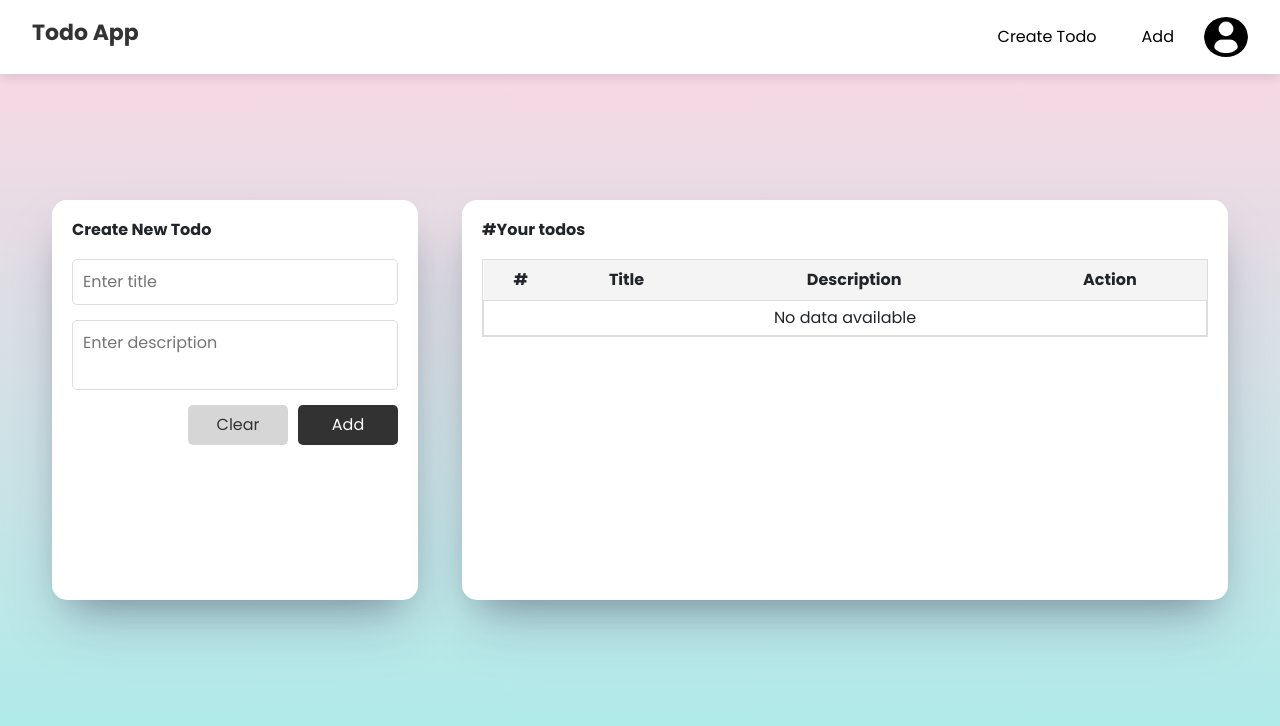
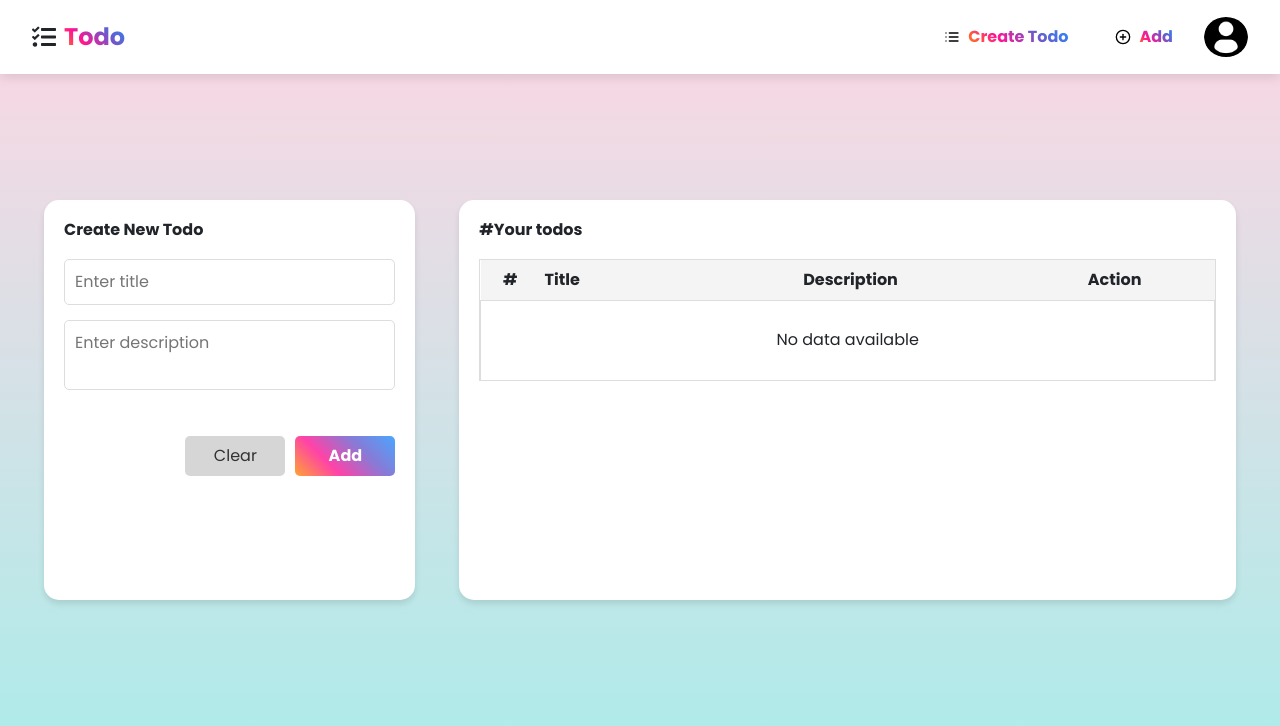
Before and after one commit to nidhipatel58/curd-project, a React (Create React App) app in the folder frontend/: page /todo in a window 1280 px wide. Shown: the top 726 px of the page. Built offline with nearby package versions, Linux system fonts and the light colour scheme; sample sign-in values are in the browser's storage.

Commit message:
All flow completed

```diff
--- a/frontend/src/Components/Login/login.jsx
+++ b/frontend/src/Components/Login/login.jsx
@@ -53,6 +53,7 @@ function Login({ setIsLoggedIn }) {
       stopLoading();
     }
     setIsTouched(false);
+    setError("");
   };
 
   const handleChange = (setter) => (e) => {
@@ -121,7 +122,7 @@ function Login({ setIsLoggedIn }) {
                   textDecoration: "underline",
                 }}
               >
-                SignUp
+                Create One.
               </span>
             </p>
           </div>
--- a/frontend/src/Components/Navbar/Navbar.css
+++ b/frontend/src/Components/Navbar/Navbar.css
@@ -18,10 +18,29 @@
 }
 
 .logo {
-  font-size: 22px;
+  display: flex;
+  align-items: center;
+  justify-content: center;
+  font-size: 1.5rem;
   font-weight: bold;
-  color: #333;
+  gap: 8px;
 }
+
+.logo-icon {
+  font-size: 1.5rem;
+}
+
+.gradient-text {
+  background: linear-gradient(45deg, #ff8c00, #ff1493, #6a5acd, #1e90ff);
+  background-clip: text;
+  -webkit-background-clip: text; /* For WebKit browsers (Chrome, Safari) */
+  -moz-background-clip: text; /* For Mozilla Firefox (Older versions) */
+  -o-background-clip: text; /* For Opera (Older versions) */
+  -ms-background-clip: text; /* For Internet Explorer (Not widely supported) */
+  color: transparent;
+  font-weight: bold;
+}
+
 
 .nav-buttons {
   display: flex;
@@ -29,16 +48,32 @@
   gap: 15px;
 }
 
-.nav-button,
-.create-todo-btn {
+.nav-btn {
+  display: flex;
+  align-items: center;
+  justify-content: center;
+  gap: 8px;
+  padding: 10px 16px;
+  border-radius: 5px;
   background: transparent;
-  color: #000000;
+  cursor: pointer;
   border: none;
-  padding: 10px 15px;
-  border-radius: 6px;
-  cursor: pointer;
-  font-size: 16px;
-  transition: background 0.3s ease;
+  color: black; /* Default text color */
+  font-weight: bold;
+  transition: background 0.3s ease, color 0.3s ease;
+}
+
+.nav-btn span {
+  background: linear-gradient(45deg, #ff8c00, #ff1493, #6a5acd, #1e90ff);
+  -webkit-background-clip: text;
+  background-clip: text;
+  color: transparent;
+  font-weight: bold;
+}
+
+.nav-btn:hover {
+  background: #f4f4f4; /* Light gray background on hover */
+  color: black; /* Keeps text color black */
 }
 
 .profile-dropdown {
@@ -63,19 +98,15 @@
 
 .dropdown-menu {
   position: absolute;
-  top: 50px;
+  top: 70px;
   right: 0;
   background: white;
-  border-radius: 6px;
-  box-shadow: 0 4px 8px rgba(0, 0, 0, 0.1);
+  width: 200px; /* Increased width */
+  border-radius: 8px;
+  box-shadow: 0px 4px 6px rgba(0, 0, 0, 0.1);
   padding: 10px;
   display: none;
   flex-direction: column;
-  min-width: 180px;
-  opacity: 0;
-  transform: translateY(-10px);
-  transition: opacity 0.3s ease, transform 0.3s ease;
-  z-index: 1100;
 }
 
 .dropdown-menu.active {
@@ -87,14 +118,20 @@
 .dropdown-menu button {
   background: none;
   border: none;
-  padding: 10px 12px;
+  display: flex;
+  align-items: center;
+  padding: 10px;
   width: 100%;
   text-align: left;
   font-size: 14px;
   cursor: pointer;
-  transition: background 0.2s ease-in-out;
+  transition: background 0.3s ease;
+}
+.dropdown-menu button:hover {
+  background: #f4f4f4;
 }
 
-.dropdown-menu button:hover {
-  background: #f5f5f5;
+.dropdown-menu button svg {
+  margin-right: 10px;
+  font-size: 18px;
 }
--- a/frontend/src/Components/Navbar/Navbar.jsx
+++ b/frontend/src/Components/Navbar/Navbar.jsx
@@ -1,8 +1,9 @@
 import { useState, useEffect, useRef } from "react";
 import { useNavigate } from "react-router-dom";
+import { FiLogOut, FiUser, FiLock, FiPlusCircle, FiList, FiLogIn } from "react-icons/fi"; // Added Sign In icon
+import { FaTasks } from "react-icons/fa"; // Logo icon
+import profileImg from "../../assets/profile.png";
 import "./Navbar.css";
-import profileImg from "../../assets/profile.png";
-import ButtonComponent from "../Button/Button.component";
 
 const Navbar = ({ isLoggedIn, setIsLoggedIn }) => {
   const [showDropdown, setShowDropdown] = useState(false);
@@ -10,11 +11,7 @@ const Navbar = ({ isLoggedIn, setIsLoggedIn }) => {
   const dropdownRef = useRef(null);
 
   const handleLogout = () => {
-    localStorage.removeItem("isLoggedIn");
-    localStorage.removeItem("token");
-    localStorage.removeItem("id");
-    localStorage.removeItem("Username");
-    localStorage.removeItem("Email");
+    localStorage.clear();
     setIsLoggedIn(false);
     setShowDropdown(false);
     navigate("/");
@@ -25,20 +22,15 @@ const Navbar = ({ isLoggedIn, setIsLoggedIn }) => {
     navigate("/profile");
   };
 
-
   const handleChangePasswordClick = () => {
     setShowDropdown(false);
     navigate("/changepassword");
   };
 
-
-
-  // Toggle dropdown :-
   const toggleDropdown = () => {
     setShowDropdown((prev) => !prev);
   };
 
-  // Close dropdown:-
   useEffect(() => {
     const handleClickOutside = (event) => {
       if (dropdownRef.current && !dropdownRef.current.contains(event.target)) {
@@ -55,40 +47,39 @@ const Navbar = ({ isLoggedIn, setIsLoggedIn }) => {
   return (
     <nav className="navbar">
       <div className="container">
-        <h4 className="logo">Todo App</h4>
+        {/* Logo with icon */}
+        <div className="logo">
+          <FaTasks className="logo-icon" />
+          <span className="gradient-text">Todo</span>
+        </div>
 
         <div className="nav-buttons">
           {!isLoggedIn ? (
-            <button className="nav-button" onClick={() => navigate("/login")}>
-              Sign In
+            <button className="nav-btn" onClick={() => navigate("/login")}>
+              <FiLogIn className="icon" /> <span>Sign In</span>
             </button>
           ) : (
             <>
-              <button
-                className="create-todo-btn"
-                onClick={() => {
-                  navigate("/todo");
-                }}
-              >
-                Create Todo
+              <button className="nav-btn" onClick={() => navigate("/todo")}>
+                <FiList className="icon" /> <span>Create Todo</span>
               </button>
-              <button
-                className="create-todo-btn"
-                onClick={() => {
-                  navigate("/addtodo");
-                }}
-              >
-                Add
+              <button className="nav-btn" onClick={() => navigate("/addtodo")}>
+                <FiPlusCircle className="icon" /> <span>Add</span>
               </button>
               <div className="profile-dropdown" ref={dropdownRef}>
                 <button className="profile-btn" onClick={toggleDropdown}>
                   <img src={profileImg} alt="Profile" className="profile-img" />
                 </button>
-                <div className={`dropdown-menu ${showDropdown ? "active" : ""}`}
-                >
-                  <button onClick={handleProfileClick}>My Account</button>
-                  <button onClick={handleChangePasswordClick}>Change Password</button>
-                  <button onClick={handleLogout}>Logout</button>
+                <div className={`dropdown-menu ${showDropdown ? "active" : ""}`}>
+                  <button className="dropdown-item" onClick={handleProfileClick}>
+                    <FiUser className="icon" /> My Account
+                  </button>
+                  <button className="dropdown-item" onClick={handleChangePasswordClick}>
+                    <FiLock className="icon" /> Change Password
+                  </button>
+                  <button className="dropdown-item logout-btn" onClick={handleLogout}>
+                    <FiLogOut className="icon" /> Logout
+                  </button>
                 </div>
               </div>
             </>
--- a/frontend/src/Components/Profile/profile.css
+++ b/frontend/src/Components/Profile/profile.css
@@ -1,6 +1,6 @@
 .wrapper {
   position: relative;
-  height: 585px;
+  height: 550px;
   width: 420px;
   border-radius: 12px;
   background-image: linear-gradient(-225deg, #e3fdf5 50%, #ffe6fa 50%);
--- a/frontend/src/Components/Signup/signup.jsx
+++ b/frontend/src/Components/Signup/signup.jsx
@@ -31,6 +31,7 @@ function Signup() {
             ResponseHandler.error(err);
         }
         setIsTouched(false);
+        setError("");
     };
 
 
--- a/frontend/src/Components/Todo/Addtodo.jsx
+++ b/frontend/src/Components/Todo/Addtodo.jsx
@@ -39,11 +39,12 @@ let AddTodo = () => {
   const clearInputs = () => {
     setInputs({ title: "", description: "" });
     setIsTouched(false);
+    setError("");
   };
 
   const submitTodo = async () => {
     const { title, description } = inputs;
-    if (!ValidationError.isTodoValidate(inputs.title,inputs.description,setError)) {
+    if (!ValidationError.isTodoValidate(inputs.title, inputs.description, setError)) {
       return;
     }
 
@@ -57,6 +58,7 @@ let AddTodo = () => {
 
     setInputs({ title: "", description: "" });
     setIsTouched(false);
+    setError("");
   };
 
   return (
@@ -65,7 +67,9 @@ let AddTodo = () => {
         <div className="row">
           <div className="col-lg-4">
             <div className="todo-card">
-              <h6 className="todo-form-title"></h6>
+              <h6 className="todo-form-title">
+                Add New Todo
+              </h6>
               <input
                 type="text"
                 name="title"
@@ -73,6 +77,7 @@ let AddTodo = () => {
                 className="form-input"
                 value={inputs.title}
                 onChange={handleChange}
+                maxLength={50}
               />
               <textarea
                 name="description"
@@ -80,15 +85,37 @@ let AddTodo = () => {
                 className="form-input"
                 value={inputs.description}
                 onChange={handleChange}
+                maxLength={100}
               />
-              {error && <span className="error">{error}</span>}
+              <div style={{
+                display: "flex",
+                justifyContent: "space-between",
+                alignItems: "center",
+                fontSize: "12px",
+                marginTop: "5px",
+                padding: "0 5px",
+                minHeight: "16px"
+              }}>
+                <span style={{ color: "red", fontSize: "14px", visibility: error ? "visible" : "hidden" }}>
+                  {error || "Placeholder"}
+                </span>
+              </div>
+
+
               <div className="button-group">
-                <ButtonComponent
+                <button
                   className="btn-clear"
                   onClick={clearInputs}
-                  text="Clear"
-                  disabled={!inputs.title && !inputs.description}
-                />
+                  disabled={!(inputs.title && inputs.description)}
+                  style={{
+                    cursor: !(inputs.title && inputs.description)
+                      ? "not-allowed"
+                      : "pointer",
+                    opacity: !(inputs.title && inputs.description) ? 0.8 : 1,
+                  }}
+                >
+                  Clear
+                </button>
                 <button
                   className="btn-submit"
                   onClick={submitTodo}
@@ -98,7 +125,7 @@ let AddTodo = () => {
                       !inputs.title || !inputs.description
                         ? "not-allowed"
                         : "pointer",
-                    opacity: !inputs.title || !inputs.description ? 0.4 : 1,
+                    opacity: !inputs.title || !inputs.description ? 0.8 : 1,
                   }}
                 >
                   Add
--- a/frontend/src/Components/Todo/Todo.component.jsx
+++ b/frontend/src/Components/Todo/Todo.component.jsx
@@ -95,6 +95,7 @@ function Todo() {
     setIsUpdating(false);
     setUpdateId(null);
     setIsTouched(false);
+    setError("");
   };
 
   const clearInputs = () => {
@@ -102,6 +103,7 @@ function Todo() {
     setIsUpdating(false);
     setUpdateId(null);
     setIsTouched(false);
+    setError("");
   };
 
   const editTodo = (todo) => {
@@ -119,6 +121,7 @@ function Todo() {
     setIsUpdating(true);
     setUpdateId(todo.id);
     setIsTouched(false);
+    setError("");
   };
 
   const confirmDelete = (todoId) => {
@@ -157,6 +160,7 @@ function Todo() {
                   className="form-input"
                   value={inputs.title}
                   onChange={handleChange}
+                  maxLength={50}
                 />
                 <textarea
                   name="description"
@@ -164,18 +168,33 @@ function Todo() {
                   className="form-input"
                   value={inputs.description}
                   onChange={handleChange}
+                  maxLength={100}
                 />
-                {error && <span className="error">{error}</span>}
+                <div style={{
+                  display: "flex",
+                  justifyContent: "space-between",
+                  alignItems: "center",
+                  fontSize: "12px",
+                  marginTop: "5px",
+                  padding: "0 5px",
+                  minHeight: "16px"
+                }}>
+                  <span style={{ color: "red", fontSize: "14px", visibility: error ? "visible" : "hidden" }}>
+                    {error || "Placeholder"}
+                  </span>
+                </div>
+
+
                 <div className="button-group">
                   <button
                     className="btn-clear"
                     onClick={clearInputs}
-                    disabled={!(inputs.title && inputs.description)} // Only enabled if both fields are non-empty
+                    disabled={!(inputs.title && inputs.description)}
                     style={{
                       cursor: !(inputs.title && inputs.description)
                         ? "not-allowed"
-                        : "pointer", // Disable cursor if one of the fields is empty
-                      opacity: !(inputs.title && inputs.description) ? 0.8 : 1, // Lower opacity when disabled
+                        : "pointer",
+                      opacity: !(inputs.title && inputs.description) ? 0.8 : 1,
                     }}
                   >
                     Clear
--- a/frontend/src/Components/Todo/Todo.css
+++ b/frontend/src/Components/Todo/Todo.css
@@ -9,7 +9,6 @@
 
 .center-container {
   width: 100%;
-  max-width: 1200px;
   display: flex;
   flex-direction: column;
   align-items: center;
@@ -54,21 +53,28 @@
 .form-input {
   width: 100%;
   padding: 10px;
-  margin-bottom: 15px;
   border: 1px solid #ddd;
   border-radius: 5px;
   font-size: 16px;
+}
+
+.form-input[name="title"] {
+  margin-bottom: 15px;
+}
+
+.form-input[name="description"] {
+  margin-bottom: 5px;
 }
 
 .button-group {
   display: flex;
   justify-content: flex-end;
   gap: 10px;
+  margin-top: 15px;
 }
 
 .btn-clear,
-.btn-submit,
-.btn-delete {
+.btn-submit {
   font-size: 16px;
   border-radius: 5px;
   width: 100px;
@@ -90,13 +96,22 @@
 }
 
 .btn-submit {
-  background-color: #000000;
+  background: linear-gradient(45deg, #ff8c00, #ff1493, #6a5acd, #1e90ff);
+  border: none;
   color: white;
-  transition: background-color 0.3s ease;
+  font-size: 16px;
+  font-weight: bold;
+  border-radius: 5px;
+  width: 100px;
+  text-align: center;
+  cursor: pointer;
+  padding: 8px;
+  transition: opacity 0.3s ease, transform 0.2s ease;
 }
 
+/* Add a subtle hover effect */
 .btn-submit:hover {
-  background-color: #333333;
+  opacity: 0.9;
 }
 
 .table-container {
@@ -107,9 +122,9 @@
 }
 
 table td {
-  word-wrap: break-word; /* Break the word if necessary */
-  white-space: normal;   /* Allow wrapping in table cells */
-  word-break: break-word; /* Ensures longer text breaks appropriately */
+  word-wrap: break-word;
+  white-space: normal;
+  word-break: break-word;
 }
 
 .table-container table {
@@ -138,12 +153,8 @@ table td {
   text-align: left;
   white-space: normal;
   word-wrap: break-word;
-  height: auto;
+  height: 80px;
   overflow: hidden;
-}
-
-.table-container td:first-child {
-  text-align: center;
 }
 
 td {
@@ -154,6 +165,24 @@ td {
 .table-container th {
   font-weight: bold;
   height: 40px;
+}
+
+.table-container td:first-child,
+.table-container th:first-child {
+  width: 8%;
+  min-width: 8%;
+  max-width: 8%;
+  text-align: center;
+  word-wrap: break-word;
+}
+
+.table-container td:nth-child(2),
+.table-container th:nth-child(2) {
+  width: 20%;
+  min-width: 20%;
+  max-width: 20%;
+  text-align: left;
+  word-wrap: break-word;
 }
 
 .table-container::-webkit-scrollbar {
@@ -171,7 +200,7 @@ td {
 
 textarea {
   resize: none;
-  max-height: 80px;
+  max-height: 70px;
   overflow-y: auto;
 }
 
@@ -184,26 +213,38 @@ textarea {
   display: flex;
   justify-content: center;
   align-items: center;
-  gap: 5px;
+  gap: 8px;
   height: 100%;
-  white-space: nowrap;
+}
+
+.table-container td:last-child {
+  vertical-align: middle;
 }
 
 .action-btn {
-  padding: 5px 10px;
-  border: 1px solid gray;
-  background: transparent;
-  font-size: 12px;
+  min-width: 80px;
+  height: 40px;
+  display: flex;
+  justify-content: center;
+  align-items: center;
+  font-size: 14px;
+  gap: 5px;
+  padding: 8px 12px;
+  border: none;
   cursor: pointer;
-  border-radius: 3px;
-  color: #000000;
-  min-width: 50px;
-  text-align: center;
+  border-radius: 5px;
+  background-color:white;
+  border: 1px solid #ddd;
 }
 
 .action-btn:hover {
-  background: gray;
+  background: linear-gradient(45deg, #ff8c00, #ff1493, #6a5acd, #1e90ff);
   color: white;
+  border: none;
+}
+
+.table-container td:last-child {
+  border-bottom: none !important;
 }
 
 .error {
--- a/frontend/src/Components/Todo/TodoTable.jsx
+++ b/frontend/src/Components/Todo/TodoTable.jsx
@@ -1,37 +1,23 @@
 import React from "react";
+import { FaEdit, FaTrash, FaSave } from "react-icons/fa"; // Updated icons
 import "./Todo.css";
-import ButtonComponent from "../Button/Button.component";
 
-function TodoTable({
-  handleDelete,
-  Title,
-  Description,
-  id,
-  updateId,
-  toBeUpdate,
-  handleEdit,
-}) {
+function TodoTable({ handleDelete, Title, Description, id, updateId, toBeUpdate, handleEdit }) {
   return (
     <tr key={id}>
       <td>{id}</td>
       <td>{Title}</td>
       <td>{Description}</td>
       <td className="action-cell">
-        <ButtonComponent
-          className="action-btn update-btn"
-          onClick={() => toBeUpdate(updateId)}
-          text="Update"
-        />
-        <ButtonComponent
-          className="action-btn delete-btn"
-          onClick={() => handleDelete(id)}
-          text="Delete"
-        />
-        <ButtonComponent
-          className="action-btn delete-btn"
-          onClick={() => handleEdit(updateId)}
-          text="Edit"
-        />
+        <button className="action-btn update-btn" onClick={() => toBeUpdate(updateId)}>
+          Update
+        </button>
+        <button className="action-btn delete-btn" onClick={() => handleDelete(id)}>
+          Delete
+        </button>
+        <button className="action-btn edit-btn" onClick={() => handleEdit(updateId)}>
+           Edit
+        </button>
       </td>
     </tr>
   );
--- a/frontend/src/Components/Todo/Updatetodo.jsx
+++ b/frontend/src/Components/Todo/Updatetodo.jsx
@@ -1,6 +1,6 @@
 import React, { useEffect, useState } from "react";
 import axios from "axios";
-import "./Updatetodo.css";
+import "./Todo.css";
 import { handleError, handleSuccess } from "../../utils/utils";
 import { useLocation, useNavigate } from "react-router-dom";
 import ValidationError from "../../Validation/ValidationError";
--- a/frontend/src/Components/changepassword/changepassword.jsx
+++ b/frontend/src/Components/changepassword/changepassword.jsx
@@ -11,6 +11,7 @@ import { FaEye, FaEyeSlash } from "react-icons/fa";
 function Profile() {
   const [currentpassword, setCurrentPassword] = useState("");
   const [newpassword, setNewPassword] = useState("");
+  const [confirmnewpassword, setConfirmNewPassword] = useState("");
   const [error, setError] = useState("");
   const [showPassword, setShowPassword] = useState(false);
 
@@ -19,7 +20,7 @@ function Profile() {
 
   const handleChangePassword = async (e) => {
     e.preventDefault();
-    if (!ValidationError.isValidateChangePassword(currentpassword, newpassword, setError)) {
+    if (!ValidationError.isValidateChangePassword(currentpassword, newpassword,confirmnewpassword, setError)) {
       return;
     }
     try {
@@ -31,6 +32,7 @@ function Profile() {
       ResponseHandler.error(err);
     }
     setIsTouched(false);
+    setError("");
   };
 
   const handleChange = (setter) => (e) => {
@@ -40,11 +42,11 @@ function Profile() {
 
   useEffect(() => {
     if (isTouched) {
-      if (!ValidationError.isValidateChangePassword(currentpassword, newpassword, setError)) {
+      if (!ValidationError.isValidateChangePassword(currentpassword, newpassword,confirmnewpassword, setError)) {
         return;
       }
     }
-  }, [currentpassword, newpassword]);
+  }, [currentpassword, newpassword,confirmnewpassword]);
 
 
 
@@ -81,6 +83,21 @@ function Profile() {
               {showPassword ? <FaEyeSlash /> : <FaEye />}
             </span>
           </div>
+
+          <div className="input-box">
+            <input
+              type={showPassword ? "text" : "password"}
+              placeholder="Confirm New Password"
+              onChange={handleChange(setConfirmNewPassword)}
+              value={confirmnewpassword}
+            />
+            <span
+              className="password-toggle"
+              onClick={() => setShowPassword(!showPassword)}
+            >
+              {showPassword ? <FaEyeSlash /> : <FaEye />}
+            </span>
+          </div>
           {error && <span className="error">{error}</span>}
           <ButtonComponent
             type="submit"
```
Also changed, not shown: frontend/src/Validation/ValidationError.js (+59 -47 lines), 1 other file (tests, documents, lock files or other folders).
